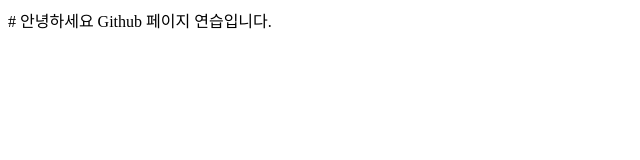
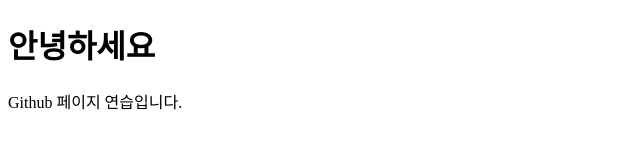
Before and after one commit to kamser0415/kamser0415.github.io, a plain HTML site: page index.html in a window 1280 px wide. Shown: the whole page, without its empty margins (0-640 px from the left). Drawn offline with Linux system fonts and the light colour scheme.

Commit message:
태그 수정

```diff
--- a/index.html
+++ b/index.html
@@ -7,7 +7,7 @@
     <title>Kamser template page</title>
 </head>
 <body>
-    # 안녕하세요
+    <h1>안녕하세요</h1>
     Github 페이지 연습입니다.
 </body>
 </html>
```
